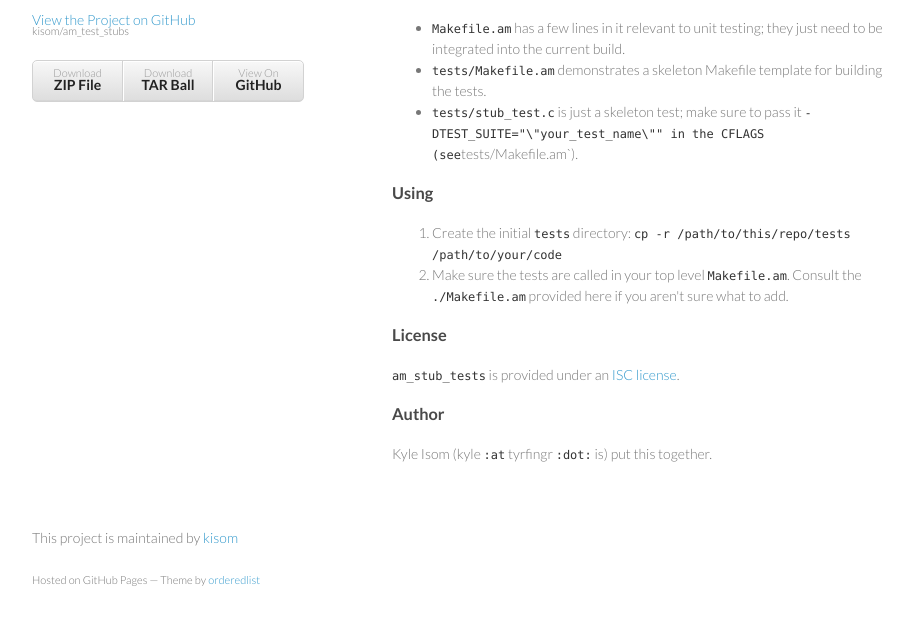
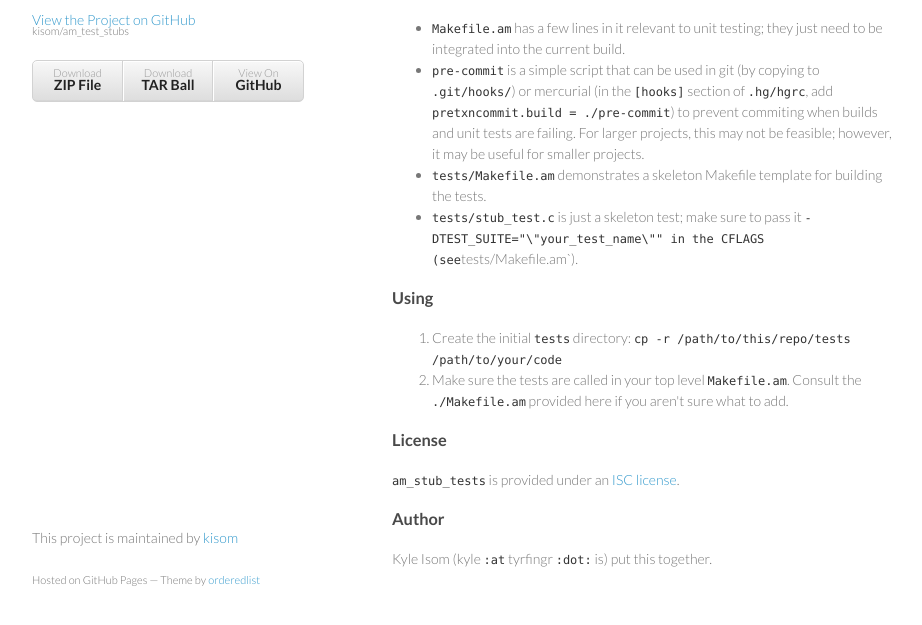
Before and after one commit to kisom/am_test_stubs, a plain HTML site: page index.html in a window 1280 px wide. Shown: the part 141-766 px from the top of the page, without its empty margins (178-1100 px from the left). Drawn offline with Linux system fonts and the light colour scheme.

Commit message:
Create gh-pages branch via GitHub

```diff
--- a/index.html
+++ b/index.html
@@ -38,6 +38,12 @@ C code using <a href="http://cunit.sourceforge.net/">CUnit</a>.</p>
 <code>Makefile.am</code> has a few lines in it relevant to unit testing; they just
 need to be integrated into the current build.</li>
 <li>
+<code>pre-commit</code> is a simple script that can be used in git (by copying to
+<code>.git/hooks/</code>) or mercurial (in the <code>[hooks]</code> section of <code>.hg/hgrc</code>, add
+<code>pretxncommit.build = ./pre-commit</code>) to prevent commiting when builds and
+unit tests are failing. For larger projects, this may not be feasible;
+however, it may be useful for smaller projects.</li>
+<li>
 <code>tests/Makefile.am</code> demonstrates a skeleton Makefile template for building
 the tests.</li>
 <li>
```
Also changed, not shown: params.json (+1 -1 lines).
